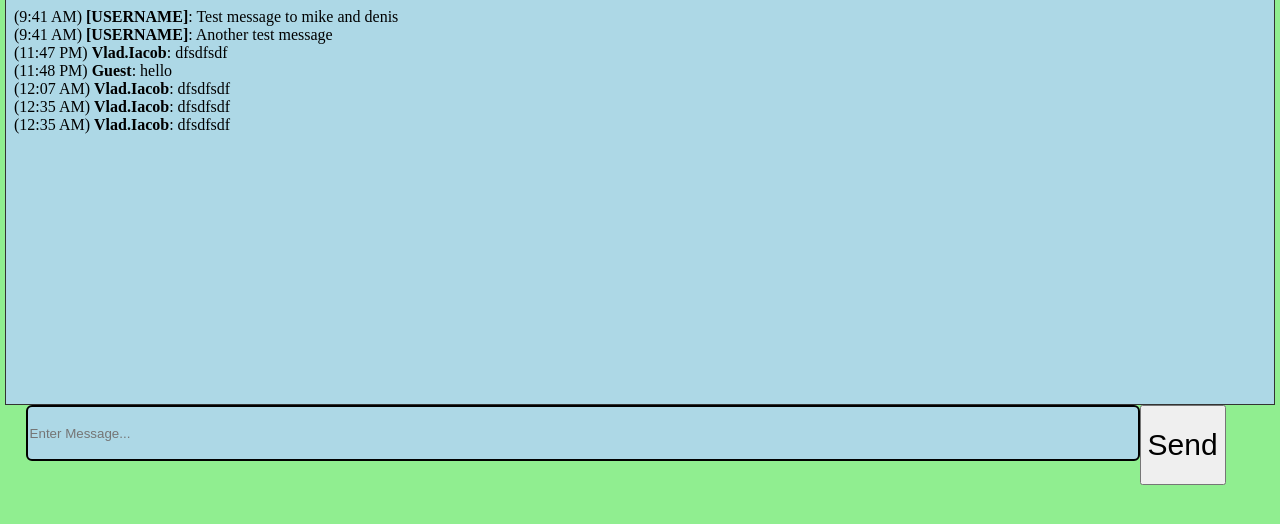
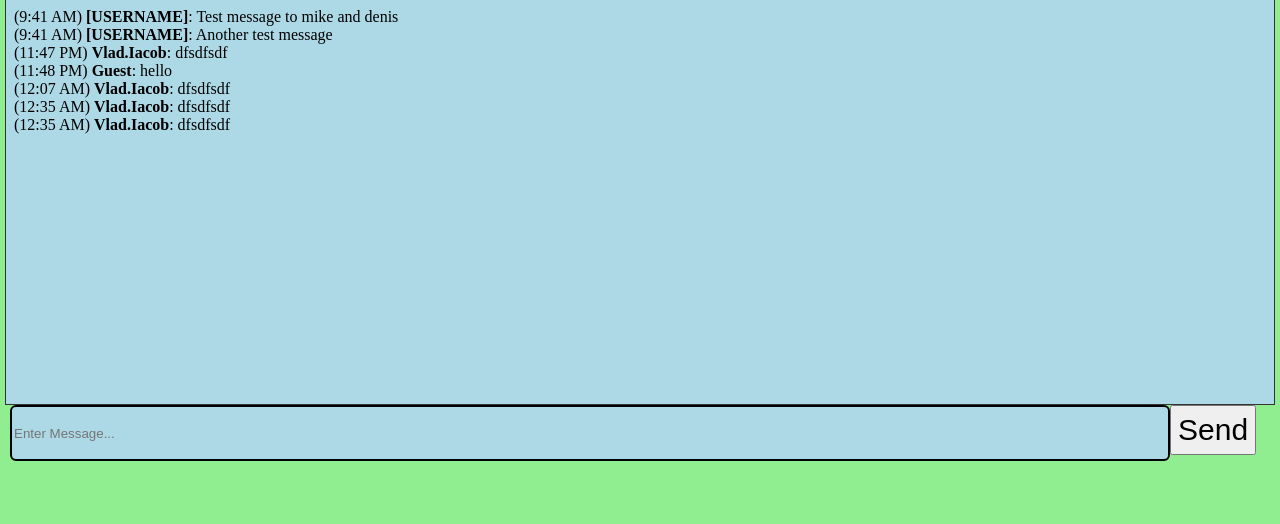
Before and after one commit to dvalevv/Affinity, a PHP site: page /Chat/indexv2.html in a window 1280 px wide. Shown: the part 21-545 px from the top of the page. Run offline with PHP 8.4, Linux system fonts and the light colour scheme.

Commit message:
Making changes to chat size

```diff
--- a/Chat/indexv2.css
+++ b/Chat/indexv2.css
@@ -52,8 +52,8 @@ textarea{
 }
 
 #myForm{
-  margin-left: 2%;
-  width: 96%;
+  width: 100%;
+  transform: translateX(10px);
 }
 
 .username{
@@ -77,7 +77,7 @@ input[type=text] {
 }
 
 input[type=submit] {
-  height:10%;
+  height: 50px;
   font-size: 30px;
   position: absolute;
 }
```
